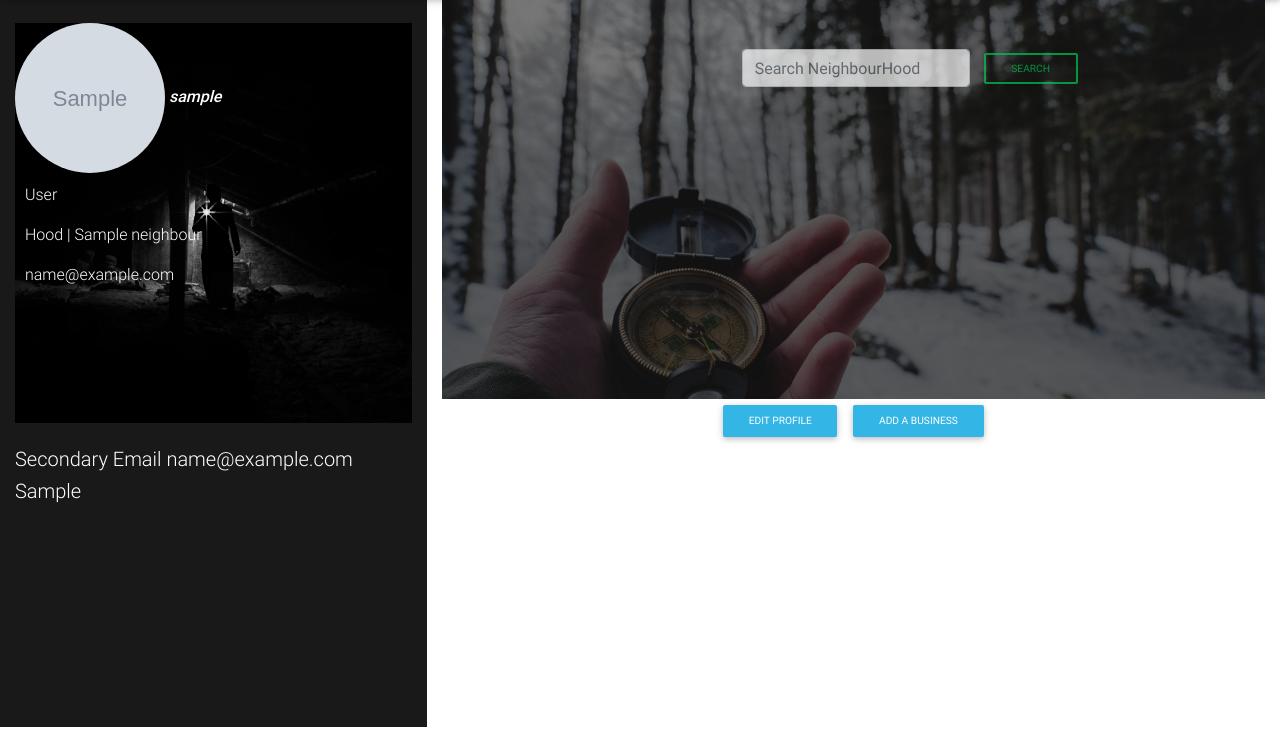
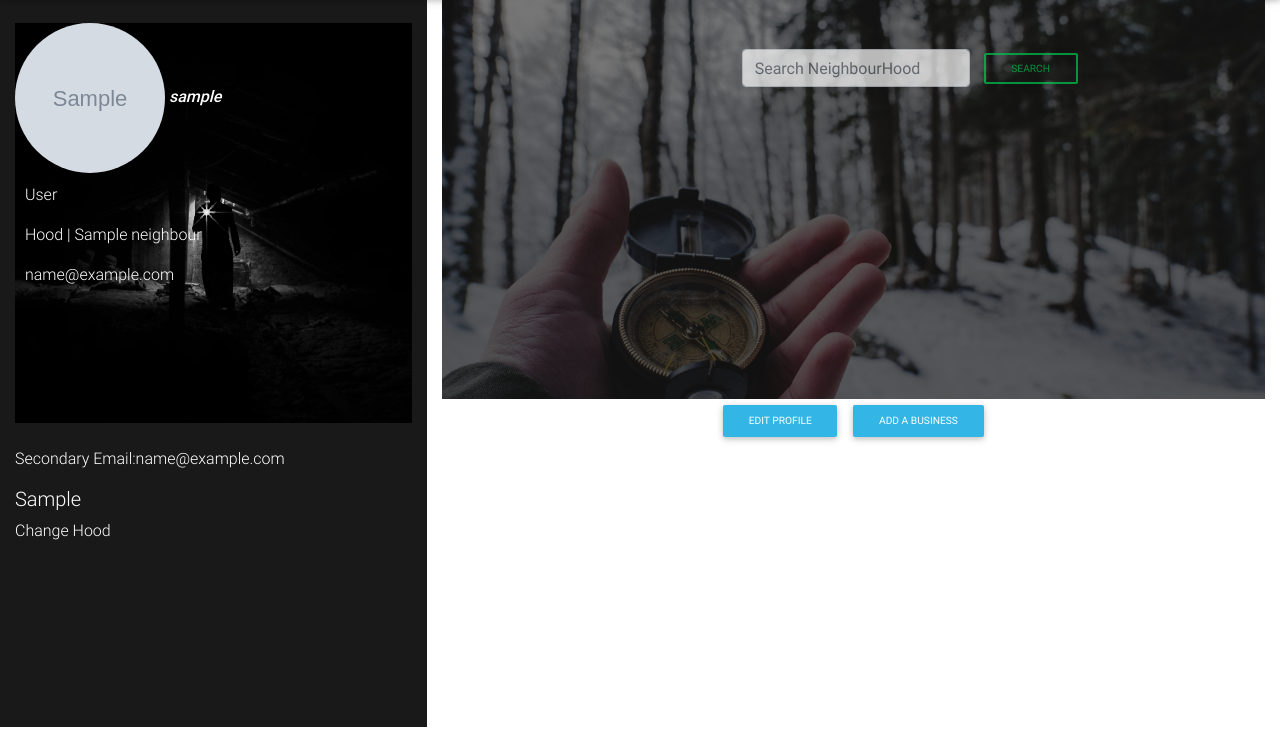
Before and after one commit to kipkemoimayor/Neighbor-hood, a Django app: page /profile/ in a window 1280 px wide. Shown: the part 60-800 px from the top of the page. Run offline with Django 3.2, Linux system fonts and the light colour scheme; a user stored in the database is signed in; tables that the repository leaves empty hold one stand-in row (values such as "Sample post"); grey boxes marked "Sample" are stand-in pictures; some libraries are stand-ins or nearby versions.

```diff
--- a/neighbours/forms.py
+++ b/neighbours/forms.py
@@ -32,3 +32,11 @@ class UpdateForm(forms.ModelForm):
         widgets={
             "neigbor":forms.Select(),
         }
+
+class ChangeHood(forms.ModelForm):
+    class Meta:
+        model=Profile
+        exclude=['user','image','fullname','location','secondaryEmail']
+        widgets={
+            "neigbor":forms.Select(),
+        }
--- a/neighbours/static/css/style.css
+++ b/neighbours/static/css/style.css
@@ -100,3 +100,7 @@ height: 100%;
 .pap{
   padding: 10px;
 }
+#show{
+  display: none;
+
+}
--- a/neighbours/static/js/main.js
+++ b/neighbours/static/js/main.js
@@ -1,6 +1,9 @@
 $(document).ready(function() {
 
-
+  $("#hide").click(function(){
+    $("#show").show()
+    $("#hide").hide()
+  })
   // $("#send").submit(function(event) {
   //   event.preventDefault()
   //   form=$("#send")
--- a/neighbours/templates/feeds.html
+++ b/neighbours/templates/feeds.html
@@ -32,11 +32,8 @@
       </div>
       <div class="modal-body" style='text-align:center'>
         <p>location {{hud.location}}</p>
-        {%for i in pop%}
-        {%if i.neigbor_id is hud.id%}
         <p>Population count {{pop|length}} </p>
-        {%endif%}
-        {%endfor%}
+
       </div>
       <div class="modal-footer">
         <button type="button" class="btn btn-danger btn-sm" data-dismiss="modal">Close</button>
--- a/neighbours/templates/profile.html
+++ b/neighbours/templates/profile.html
@@ -24,8 +24,14 @@
 
       </div>
       <br>
-        <h5>Secondary Email {{pro.secondaryEmail}}</h5>
+        <p>Secondary Email:{{pro.secondaryEmail}}</p>
         <h5>{{pro.location}}</h5>
+        <a id='hide'>Change Hood</a>
+        <form id="show" class="form-group animated fadeIn" action="/profile/" method="post" enctype="multipart/form-data">
+          {%csrf_token%}
+          {%bootstrap_form change%}
+          <button  type="submit" class="btn btn-success btn-sm" >Change</button>
+        </form>
       {%endfor%}
       {%else%}
       <p>Welcome  {{user}}</p>
--- a/neighbours/views.py
+++ b/neighbours/views.py
@@ -1,5 +1,5 @@
 from django.shortcuts import render,redirect
-from .forms import ProfileForm,BusinessForm,PostForm,UpdateForm
+from .forms import ProfileForm,BusinessForm,PostForm,UpdateForm,ChangeHood
 from .models import Profile,Businesses,Neighbour,Feeds
 from django.http import HttpResponse,Http404
 
@@ -24,9 +24,18 @@ def profile(request):
     else:
         form=UpdateForm()
 
+    if request.method=="POST":
+        instance=Profile.objects.get(user=request.user)
+        change=ChangeHood(request.POST  or None,request.FILES,instance=instance)
+        if change.is_valid():
+            chan=change.save(commit=False)
+            chan.save()
+        return redirect('profile')
+    else:
+        change=ChangeHood()
 
     title='Profile'
-    return render(request,'profile.html',{'profile':profile,"form":form,'title':title})
+    return render(request,'profile.html',{'profile':profile,"form":form,'title':title,'change':change})
 
 def edit(request):
 
@@ -85,4 +94,5 @@ def feeds(request):
     else:
         form=PostForm()
     title='Feeds'
+
     return render(request,"feeds.html",{"business":business,'form':form,'feed':feed,'hoods':all_hoods,'title':title,'pop':pop_count})
```
Also changed, not shown: media/profile/adorable-animal-beautiful-62640.jpg (added).
